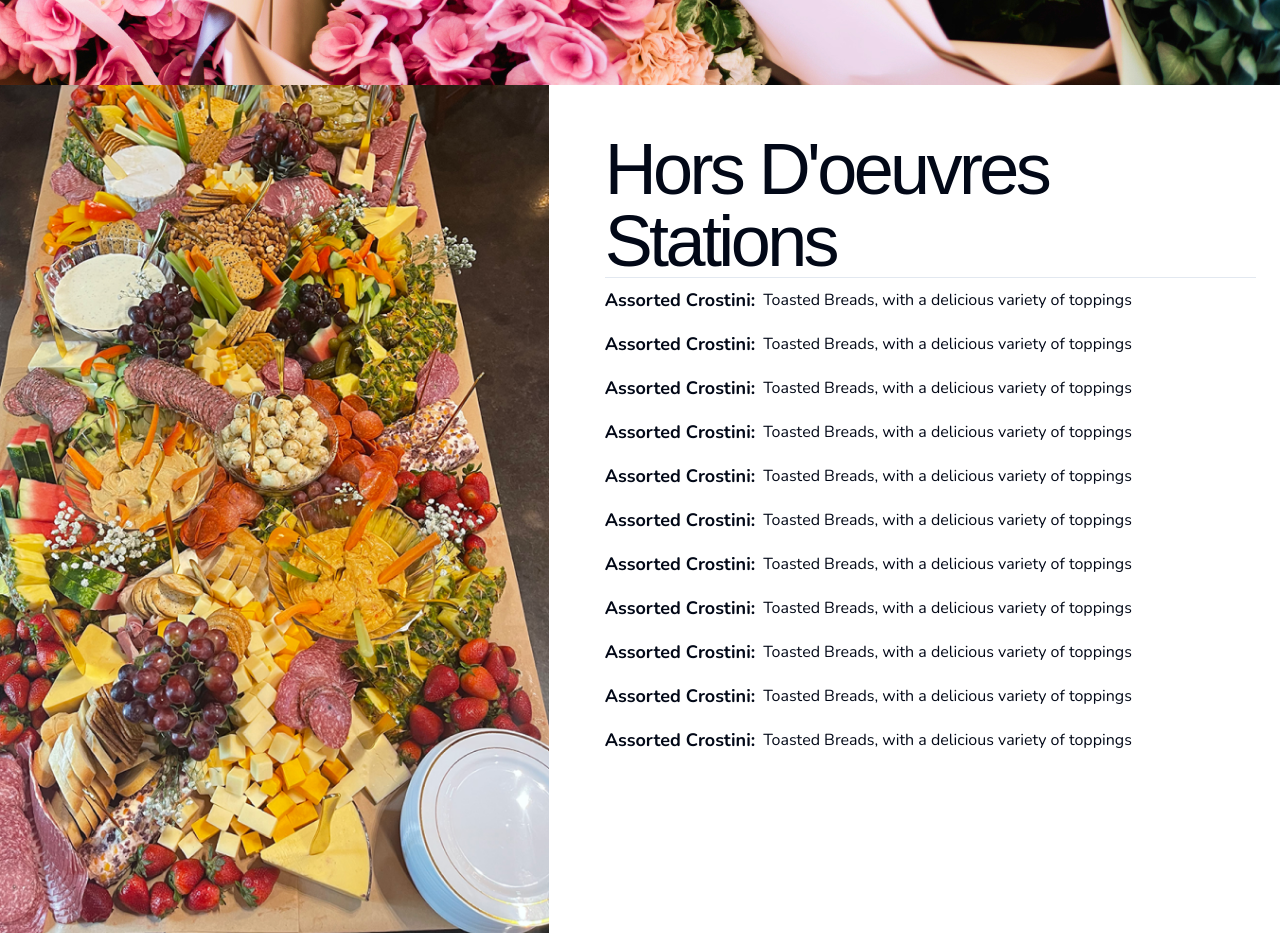
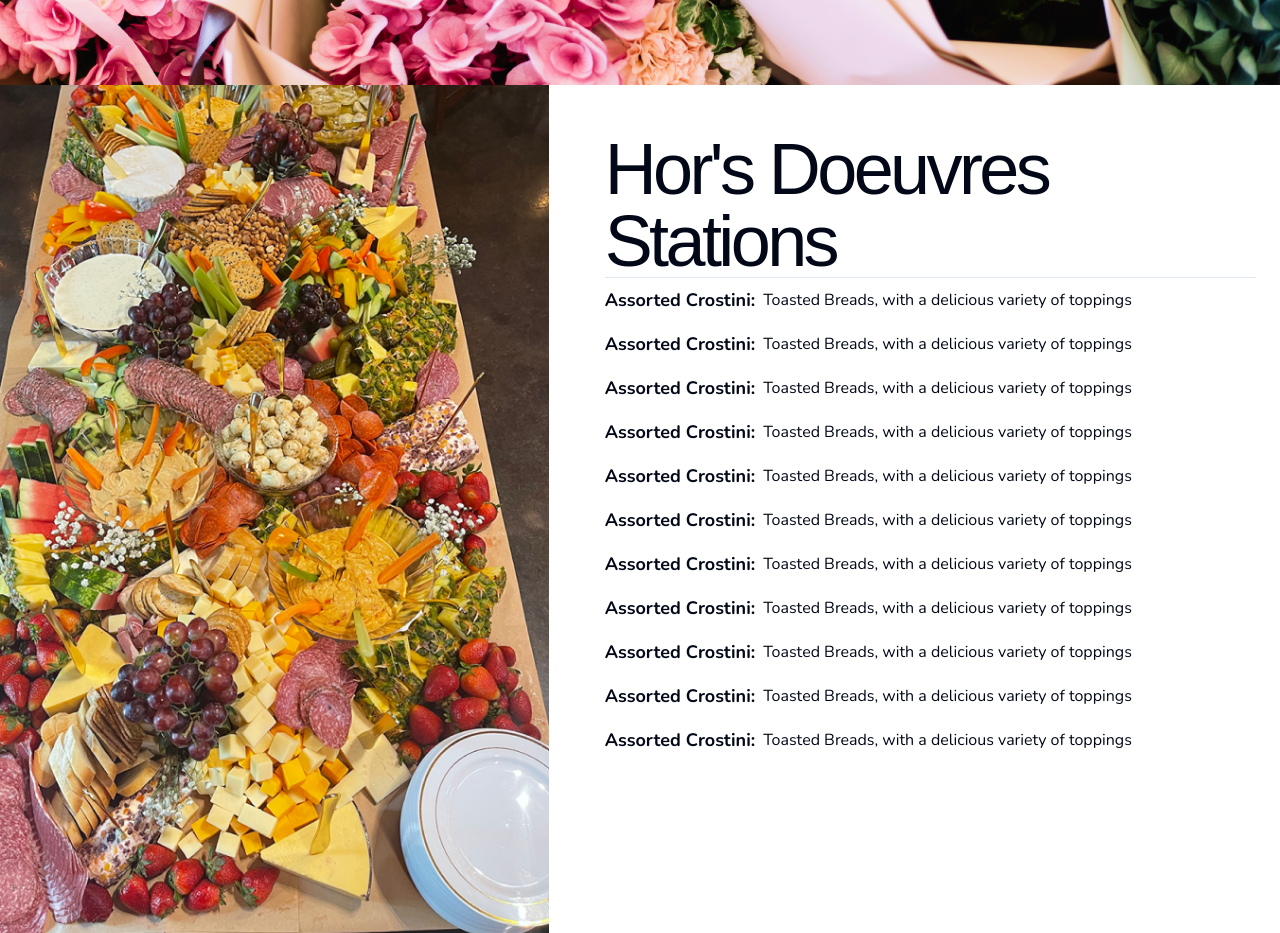
Before and after one commit to Dillonzellis/rlmaffairs-v4, a Next.js app: page /catering in a window 1280 px wide. Shown: the part 1600-2533 px from the top of the page. Built offline with nearby package versions, Linux system fonts and the light colour scheme; a web font is replaced by a local one.

Commit message:
fix: apos escape

```diff
--- a/src/app/catering/page.tsx
+++ b/src/app/catering/page.tsx
@@ -49,7 +49,9 @@ export default function CateringPage() {
           </div>
           <div>
             <MaxWidthWrapper className="py-12">
-              <MainHeader size="medium">Hors D'oeuvres Stations</MainHeader>
+              <MainHeader size="medium">
+                Hor&apos;s Doeuvres Stations
+              </MainHeader>
               <hr />
               {appetizerMenu.map((item) => (
                 <div key={item.name} className="flex justify-between py-2">
```
